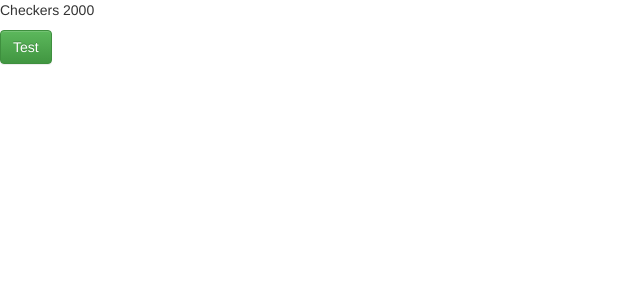
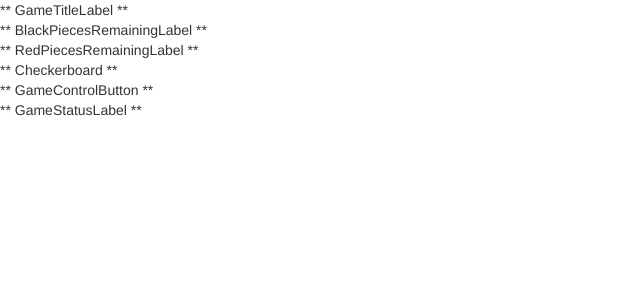
Before and after one commit to fhdfa/checkers-2000, a React app: page / in a window 1280 px wide. Shown: the top 300 px of the page, without its empty margins (0-640 px from the left). Built offline with nearby package versions, Linux system fonts and the light colour scheme.

Commit message:
General structure of UI

```diff
--- a/src/components/App.jsx
+++ b/src/components/App.jsx
@@ -1,12 +1,22 @@
 import React, { Component } from 'react';
-import { Button } from 'react-bootstrap';
+
+import BlackPiecesRemainingLabel from './BlackPiecesRemainingLabel.jsx';
+import Checkerboard from './Checkerboard.jsx';
+import GameControlButton from './GameControlButton.jsx';
+import GameStatusLabel from './GameStatusLabel.jsx';
+import GameTitleLabel from './GameTitleLabel.jsx';
+import RedPiecesRemainingLabel from './RedPiecesRemainingLabel.jsx';
 
 export default class App extends Component {
   render() {
     return (
       <div className="checkers-2000">
-        <p>Checkers 2000</p>
-        <Button bsStyle="success">Test</Button>
+        <GameTitleLabel />
+        <BlackPiecesRemainingLabel />
+        <RedPiecesRemainingLabel />
+        <Checkerboard />
+        <GameControlButton />
+        <GameStatusLabel />
       </div>
     );
   }
--- /dev/null
+++ b/src/components/BlackPiecesRemainingLabel.jsx
@@ -0,0 +1,9 @@
+import React, { Component } from 'react';
+
+export default class BlackPiecesRemainingLabel extends Component {
+  render() {
+    return (
+      <div>** BlackPiecesRemainingLabel **</div>
+    );
+  }
+}
--- /dev/null
+++ b/src/components/Checkerboard.jsx
@@ -0,0 +1,9 @@
+import React, { Component } from 'react';
+
+export default class Checkerboard extends Component {
+  render() {
+    return (
+      <div>** Checkerboard **</div>
+    );
+  }
+}
--- /dev/null
+++ b/src/components/GameControlButton.jsx
@@ -0,0 +1,9 @@
+import React, { Component } from 'react';
+
+export default class GameControlButton extends Component {
+  render() {
+    return (
+      <div>** GameControlButton **</div>
+    );
+  }
+}
--- /dev/null
+++ b/src/components/GameStatusLabel.jsx
@@ -0,0 +1,9 @@
+import React, { Component } from 'react';
+
+export default class GameStatusLabel extends Component {
+  render() {
+    return (
+      <div>** GameStatusLabel **</div>
+    );
+  }
+}
--- /dev/null
+++ b/src/components/GameTitleLabel.jsx
@@ -0,0 +1,9 @@
+import React, { Component } from 'react';
+
+export default class GameTitleLabel extends Component {
+  render() {
+    return (
+      <div>** GameTitleLabel **</div>
+    );
+  }
+}
--- /dev/null
+++ b/src/components/RedPiecesRemainingLabel.jsx
@@ -0,0 +1,9 @@
+import React, { Component } from 'react';
+
+export default class RedPiecesRemainingLabel extends Component {
+  render() {
+    return (
+      <div>** RedPiecesRemainingLabel **</div>
+    );
+  }
+}
```
